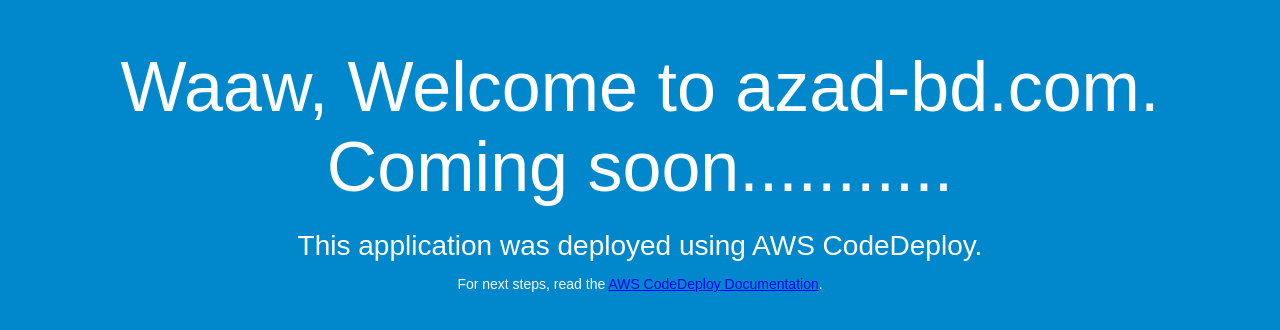
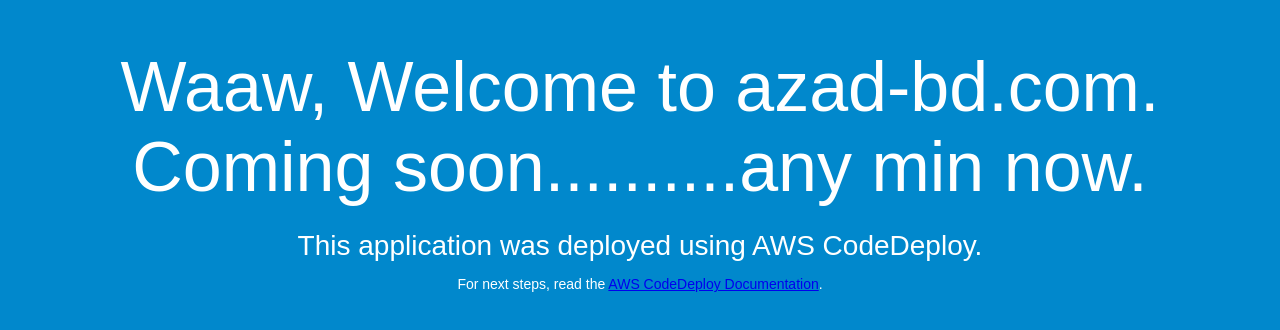
Before and after one commit to Anik997/demo2, a plain HTML site: page index.html in a window 1280 px wide. Drawn offline with Linux system fonts and the light colour scheme.

Commit message:
1st update

```diff
--- a/index.html
+++ b/index.html
@@ -26,7 +26,7 @@
 </head>
 <body>
   <div align="center">
-    <h1>Waaw, Welcome to azad-bd.com. Coming soon...........</h1>
+    <h1>Waaw, Welcome to azad-bd.com. Coming soon..........any min now.</h1>
     <h2>This application was deployed using AWS CodeDeploy.</h2>
     <p>For next steps, read the <a href="http://aws.amazon.com/documentation/codedeploy">AWS CodeDeploy Documentation</a>.</p>
   </div>
```
